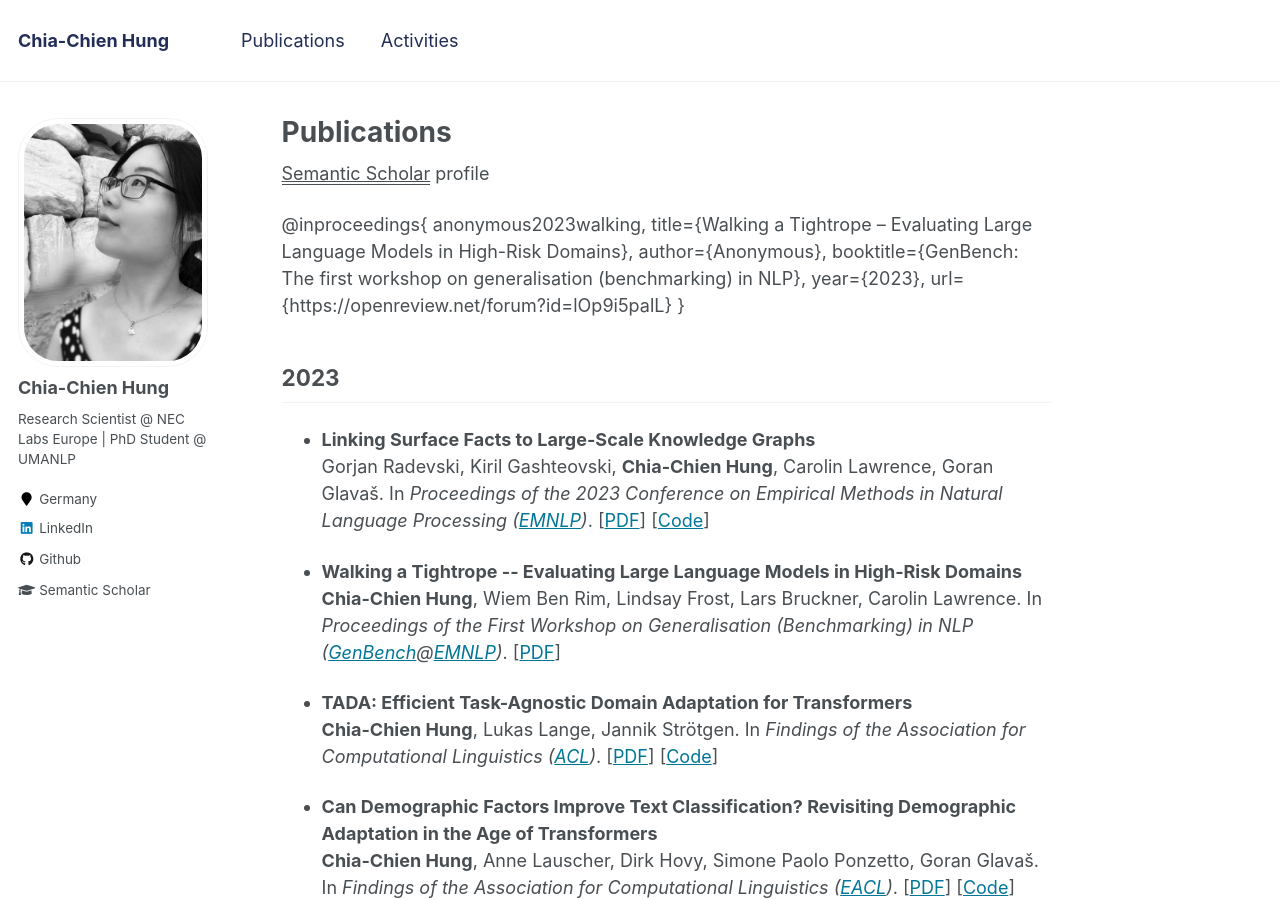
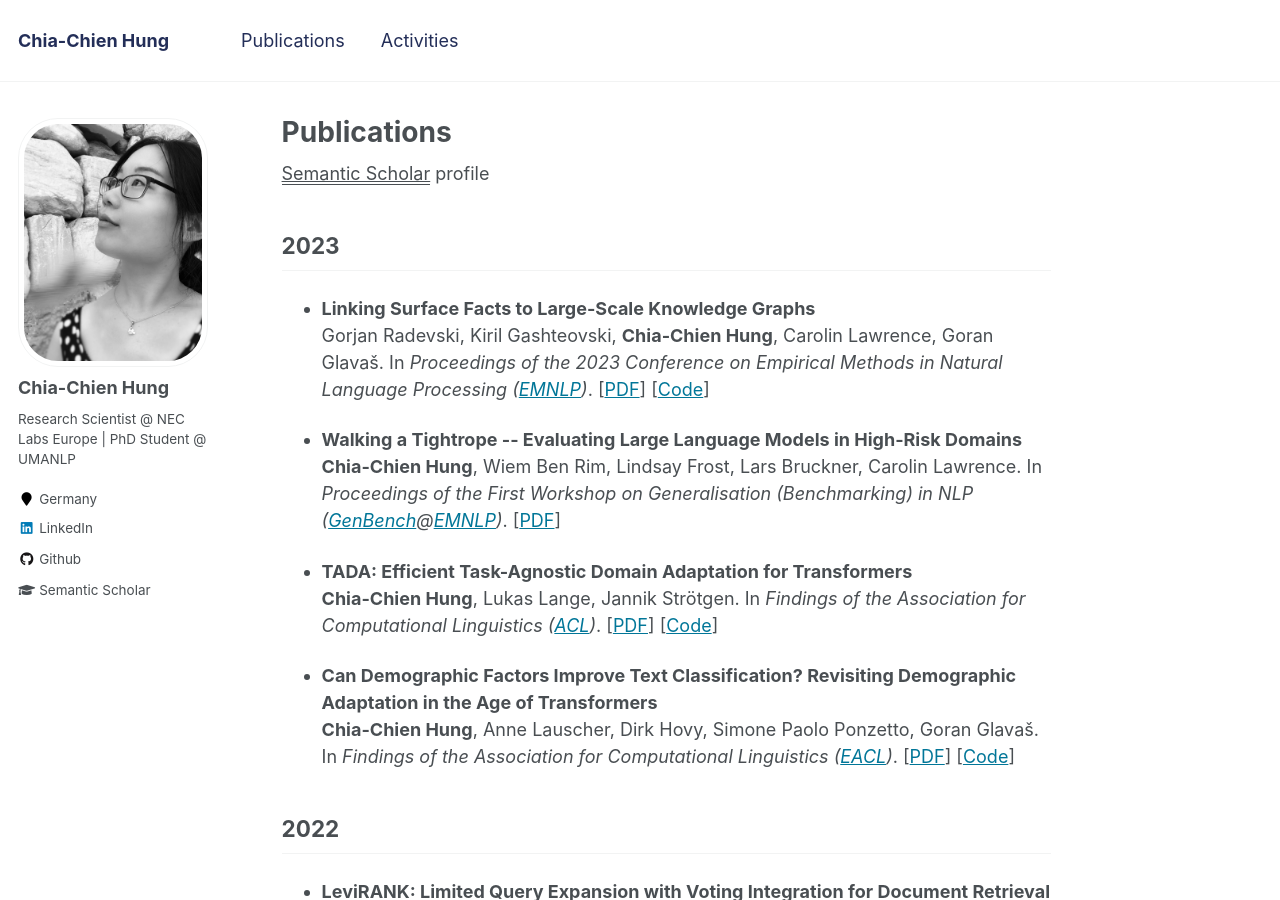
Before and after one commit to chiachienhung/chiachienhung.github.io, a Jekyll site: the page built from _pages/publications.md, in a window 1280 px wide and 900 px high. Built offline with Jekyll 4.4.1, drawn with Linux system fonts in a browser that asks for light colours.

Commit message:
Update publications.md

```diff
--- a/_pages/publications.md
+++ b/_pages/publications.md
@@ -5,15 +5,6 @@ author_profile: true
 ---
 
 <u><a href="https://www.semanticscholar.org/author/Chia-Chien-Hung/11618346" target="_blank">Semantic Scholar</a></u> profile
-
-@inproceedings{
-anonymous2023walking,
-title={Walking a Tightrope -- Evaluating Large Language Models in High-Risk Domains},
-author={Anonymous},
-booktitle={GenBench: The first workshop on generalisation (benchmarking) in NLP},
-year={2023},
-url={https://openreview.net/forum?id=lOp9i5palL}
-}
 
 ## 2023
 <ul>
```
